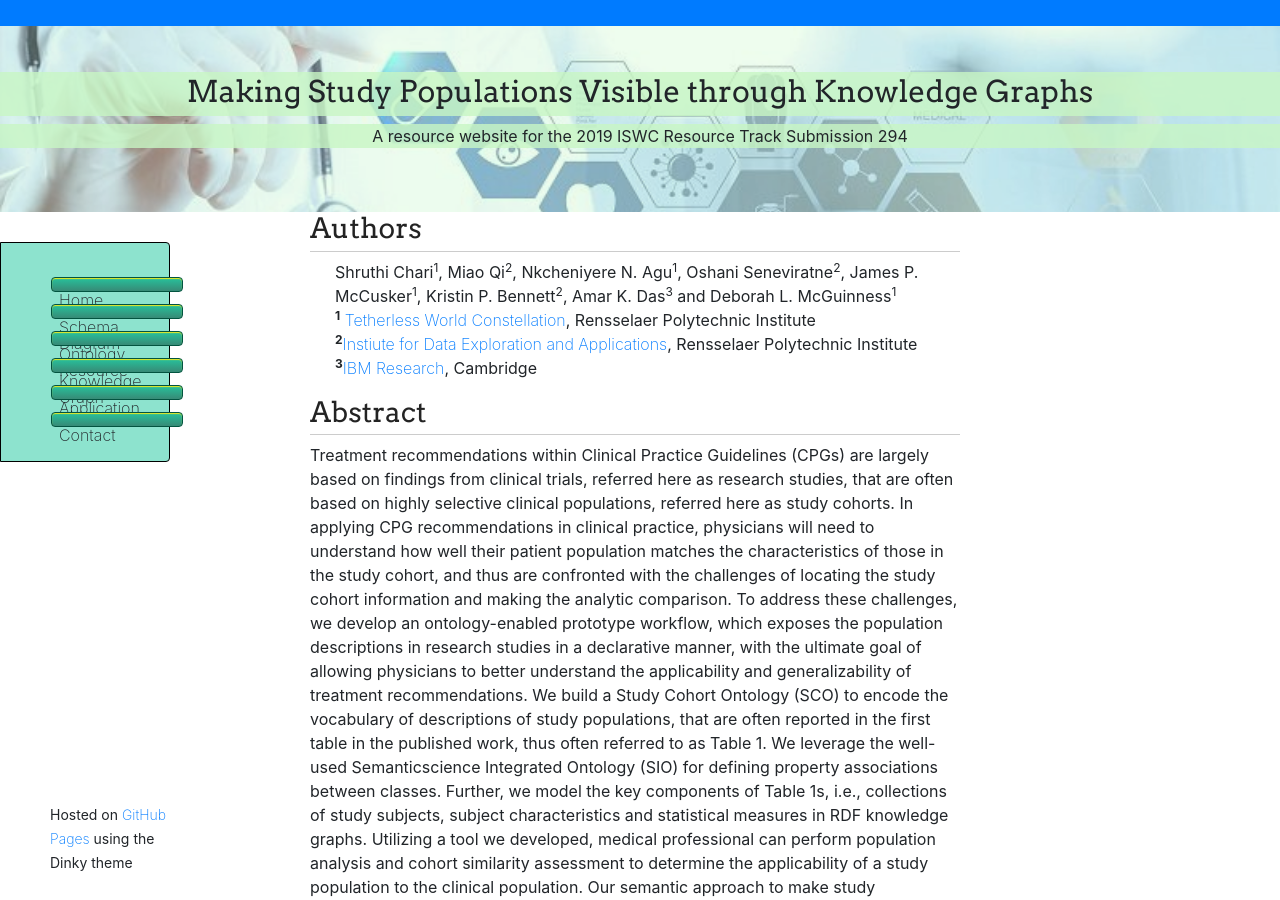
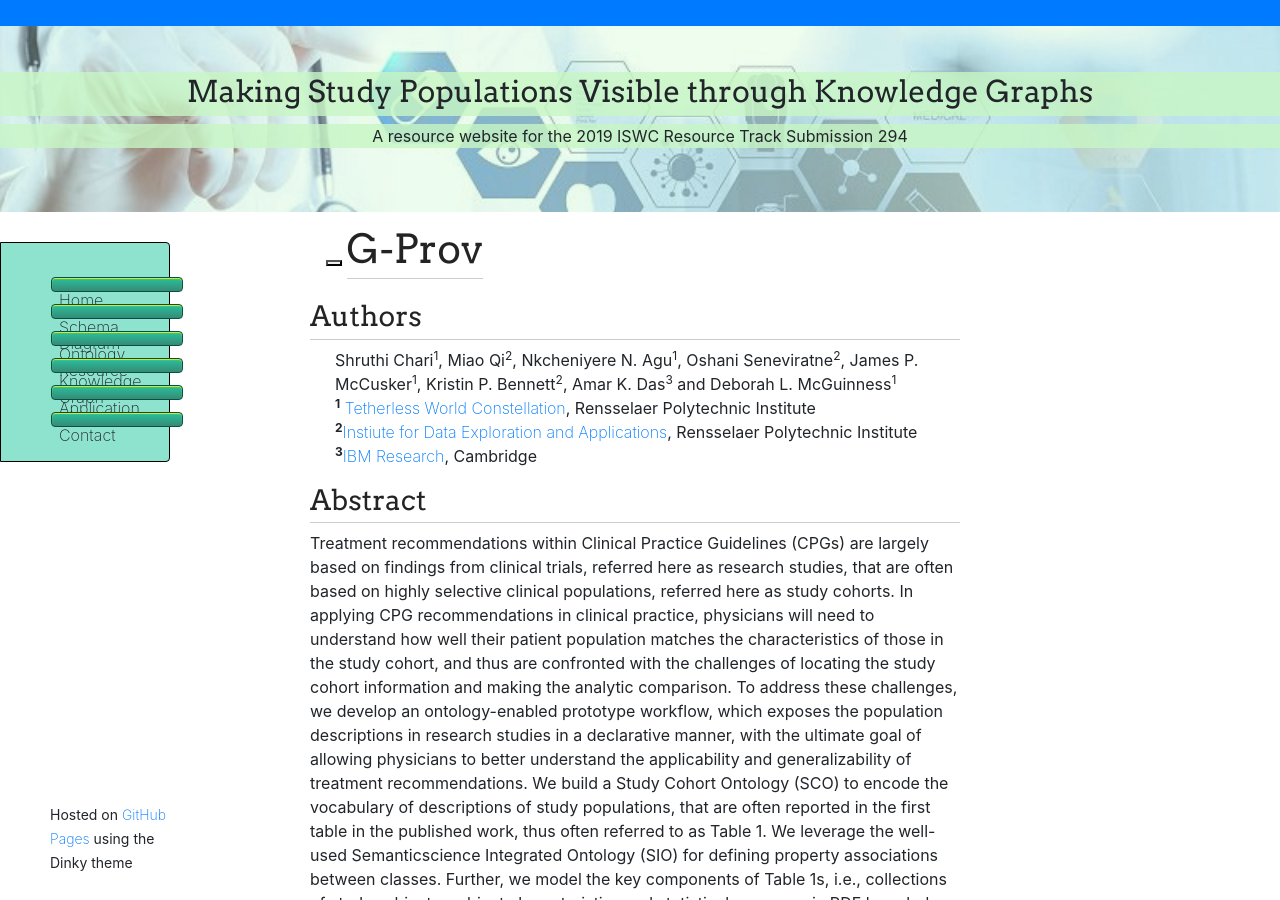
Before and after one commit to tetherless-world/study-cohort-ontology, a Jekyll site: the page built from index.md, in a window 1280 px wide and 900 px high. Built offline with Jekyll 4.4.1, drawn with Linux system fonts in a browser that asks for light colours; nearby versions of some CDN libraries; our own code applies the rules of GitHub Pages for plain Markdown files; library files that are not in the unit come from our copies.

Commit message:
Update index.md

```diff
--- a/index.md
+++ b/index.md
@@ -1,3 +1,44 @@
+<div class="wrapper">
+ <nav class="navbar navbar-default">
+              <!-- Brand and toggle get grouped for better mobile display -->
+              <div class="navbar-header">
+                <button type="button" class="navbar-toggle collapsed" data-toggle="collapse" data-target=".bs-example-navbar-collapse-1" aria-expanded="false">
+										<span class="sr-only">Toggle navigation</span>
+										<span class="icon-bar"></span>
+										<span class="icon-bar"></span>
+										<span class="icon-bar"></span>
+									</button>
+                <!-- Brand -->
+                <a class="navbar-brand page-scroll sticky-logo" href="index.html">
+                  <h1><span>G</span>-Prov</h1>
+                  <!-- Uncomment below if you prefer to use an image logo -->
+                  <!-- <img src="img/logo.png" alt="" title=""> -->
+								</a>
+              </div>
+              <!-- Collect the nav links, forms, and other content for toggling -->
+              <div class="collapse navbar-collapse main-menu bs-example-navbar-collapse-1" id="navbar-example">
+                <ul class="nav navbar-nav navbar-right">
+                  <li class="">
+                    <a class="page-scroll" href="#home">Home</a>
+                  </li>
+                  <li class="">
+                    <a class="page-scroll" href="#about">About</a>
+                  </li>
+                  <li class="">
+                    <a class="page-scroll" href="#services">Resources</a>
+                  </li>
+                  <li class="active">
+                    <a class="page-scroll" href="#team">Authors</a>
+                  </li>
+                  <li class="">
+                    <a class="page-scroll" href="#contact">Contact</a>
+                  </li>
+                </ul>
+              </div>
+              <!-- navbar-collapse -->
+            </nav>
+</div>
+
 <article class="mb-5">
 <content>
 <h3>Authors</h3>
```
